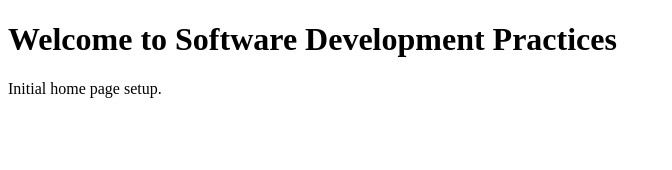
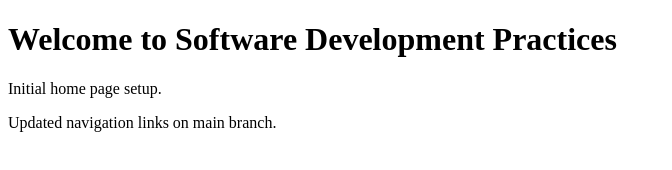
Before and after one commit to TirthBhalani/sdp-sga2-git-workflow, a plain HTML site: page index.html in a window 1280 px wide. Shown: the whole page, without its empty margins (0-672 px from the left). Drawn offline with Linux system fonts and the light colour scheme.

```diff
--- a/index.html
+++ b/index.html
@@ -7,5 +7,6 @@
 <body>
     <h1>Welcome to Software Development Practices</h1>
     <p>Initial home page setup.</p>
+    <p>Updated navigation links on main branch.</p>
 </body>
 </html>
```
